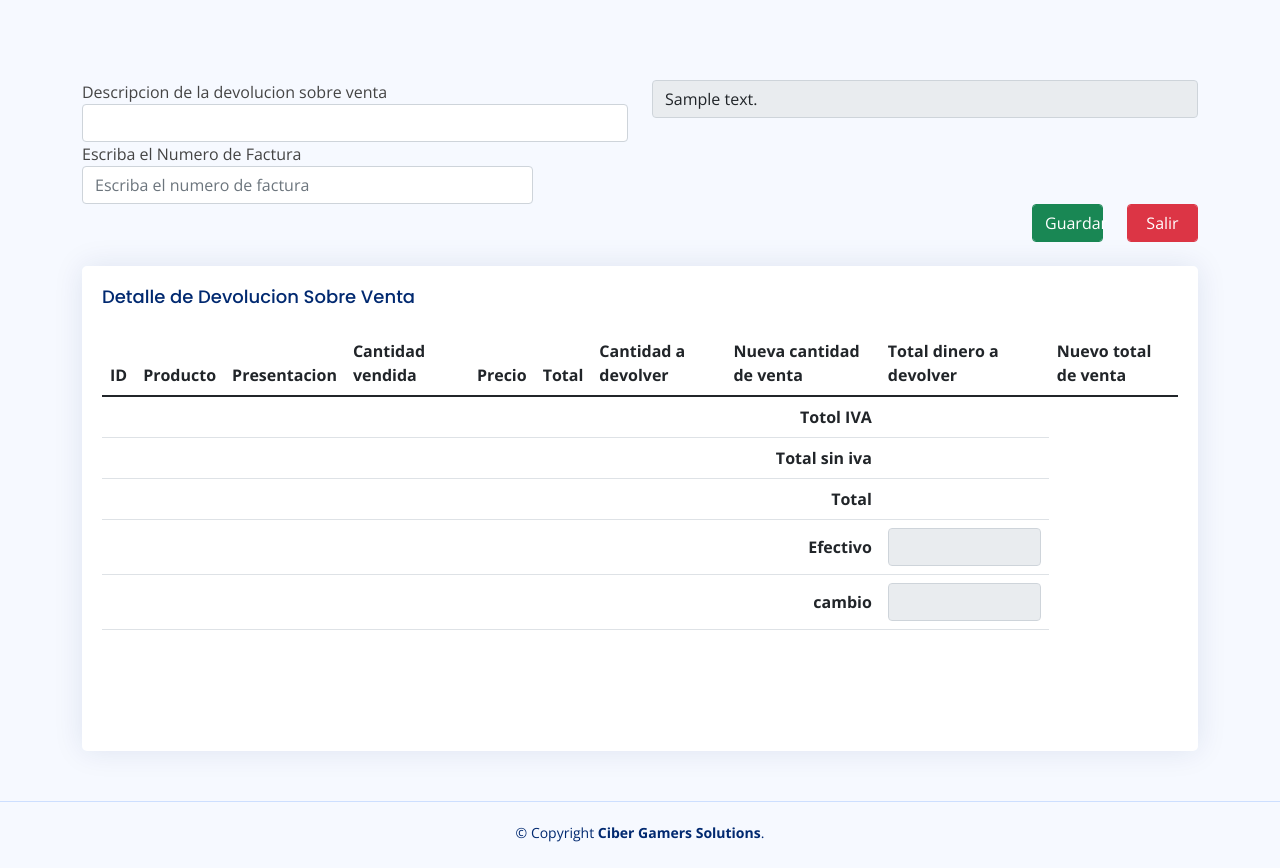
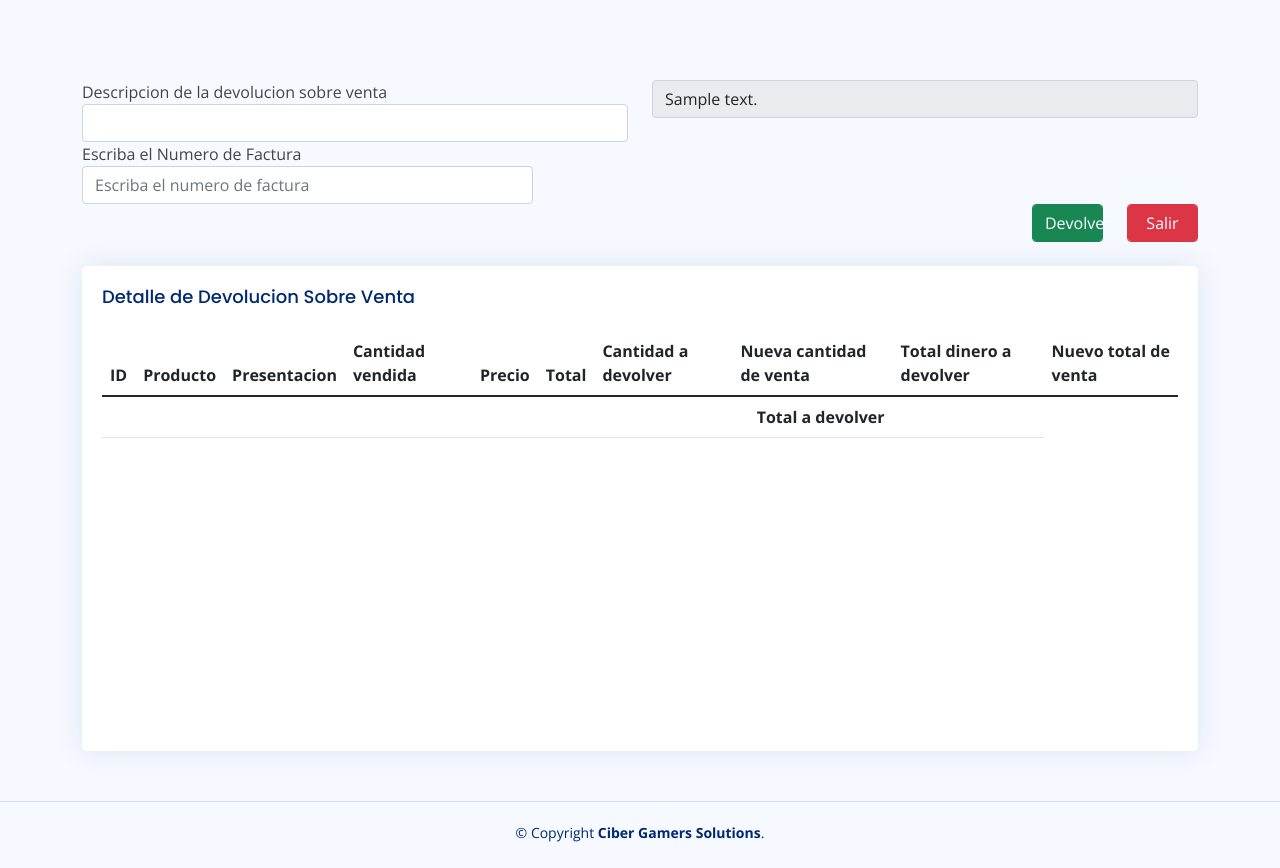
Before and after one commit to javier938a/la_tienda-tienda-agro-de-la-o-, a Django app: page /ventas/devolucion/crear_devolucion_venta in a window 1280 px wide. Run offline with Django 4.2, Linux system fonts and the light colour scheme; a user stored in the database is signed in; tables that the repository leaves empty hold one stand-in row (values such as "Sample post"); lists and menus that the app fills with data are empty; parts of the project's set-up code (start-up, migrations or seed data) failed here and were passed over; some libraries are stand-ins or nearby versions.

Commit message:
validando la tabla maestra de devoluciones sobre venta

```diff
--- a/ventas/proces_devoluciones_venta/crud_devoluciones_venta.py
+++ b/ventas/proces_devoluciones_venta/crud_devoluciones_venta.py
@@ -45,7 +45,7 @@ def listar_productos_de_venta(request):
         filas_ventas+='<td>'+detalle.producto_stock.producto.nombre_producto+'</td>'
         filas_ventas+='<td>'+detalle.producto_stock.presentacion.presentacion+'</td>'
         filas_ventas+='<td class="cant_vendida">'+str(detalle.cantidad)+'</td>'
-        filas_ventas+='<td class="precio_prod">'+str(detalle.precio)+'</td>'
+        filas_ventas+='<td><input class="form-control precio_prod" value="$'+str(detalle.precio)+'" disabled></td>'
         filas_ventas+='<td>'+str(detalle.total)+'</td>'
         filas_ventas+='<td><input class="form-control cant_devo"></td>'
         filas_ventas+='<td class="nueva_cant"></td>'
--- a/ventas/static/assets/js/proces_devolucion_venta/crear_devolucion_venta.js
+++ b/ventas/static/assets/js/proces_devolucion_venta/crear_devolucion_venta.js
@@ -59,8 +59,11 @@ $(document).ready(function(){
             dataType:'json',
             success:function(data){
                 let filas_ventas=data.filas_ventas;
-                $("#table-productos").empty();
-                $("#table-productos").prepend(filas_ventas);
+                console.log(filas_ventas);
+                //agregando el id de la venta en un campo oculto
+                $("#id_venta").val(id_venta);
+                $("#table-devolucion-productos").empty();
+                $("#table-devolucion-productos").prepend(filas_ventas);
 
             }
         })
@@ -75,20 +78,64 @@ $(document).ready(function(){
         let cantidad_devolver= parseInt($(this).val());
         //obteniendo la nueva cantidad que queda en la venta que es la diferencia ente la cantidad vendida menos la cantidad a devolver
         let nueva_cantidad=cantidad_vendida-cantidad_devolver;
+        //Validando que la cantidad a devolver no sea mayor a la cantidad que se haya vendido
+        if($(this).val().length>0){
+            if( parseFloat(cantidad_devolver)>=0.0 && parseFloat(cantidad_devolver)<=parseFloat(cantidad_vendida)){
                 //mostrandolo la nueva cantidad en tiempo real
                 $(this).closest('tr').find('.nueva_cant').text(nueva_cantidad)
                 //obteniendo el precio del producto a devolver
-        let precio_prod=parseFloat($(this).closest('tr').find('.precio_prod').text());
+                let precio_prod=parseFloat($(this).closest('tr').find('.precio_prod').val().replace('$',''));
+                console.log($(this).closest('tr').find('.precio_prod'));
                 //multiplicando el precio del producto por la cantidad de dinero a devolver
                 //esto daria el total de dinero a devolver
                 let dinero_devol=cantidad_devolver*precio_prod
                 //mostrando el total de dinero a devolver
-        $(this).closest('tr').find('.dinero_devol').text(dinero_devol);
+                $(this).closest('tr').find('.dinero_devol').text("$"+dinero_devol);
                 //luego calculariamos el nuevo total que quedaria en la venta
                 let nuevo_total_de_venta=nueva_cantidad*precio_prod;
                 //mostrando la nueva cantidad que quedaria en la venta
-        $(this).closest('tr').find('.nuevo_total_venta').text(nuevo_total_de_venta);
+                $(this).closest('tr').find('.nuevo_total_venta').text("$"+nuevo_total_de_venta);
+
+            }else{
+                $(this).val('');
+                $(this).closest('tr').find('.nueva_cant').text("");
+                $(this).closest('tr').find('.dinero_devol').text("");
+                $(this).closest('tr').find('.nuevo_total_venta').text("");
+                toastr['info']('la cantidad a devolver tiene que ser mayor o igual a la cantidad que se ventido en esta venta');
+            }
+        }else{
+            $(this).closest('tr').find('.nueva_cant').text("");
+            $(this).closest('tr').find('.dinero_devol').text("");
+            $(this).closest('tr').find('.nuevo_total_venta').text("");
+        }
+        calculo_totales();
 
     });
 
+    function calculo_totales(){
+        let total_dinero_devoler=0.0;
+        $("#table-devolucion-productos tr").each(function(){
+            let cantidad_devolver_str=$(this).find('.cant_devo').val();
+            let precio_producto_str=$(this).find('.precio_prod').val();
+            let cantidad=0;
+            let precio=0.0;
+            if(cantidad_devolver_str!=''){
+                cantidad=parseInt(cantidad_devolver_str);
+            }
+            if(precio_producto_str!=''){
+                precio=parseFloat(precio_producto_str.replace('$',''));
+            }
+
+            total_dinero_devoler+=(cantidad*precio);
+            console.log(precio_producto_str.replace("$",''));
         });
+        $("#total").text("$"+redondear(total_dinero_devoler));
+
+    }
+    //funcion para redondear cantidades a dos digitos
+    function redondear(num) {
+        var m = Number((Math.abs(num) * 100).toPrecision(15));
+        return Math.round(m) / 100 * Math.sign(num);
+    }
+
+});
--- a/ventas/templates/proces_devolucion_venta/crear_devolucion_venta.html
+++ b/ventas/templates/proces_devolucion_venta/crear_devolucion_venta.html
@@ -66,6 +66,7 @@
               <input class="form-control" type="text" name="codigo_venta" id="codigo_venta" placeholder="Escriba el numero de factura" value="">
               <input type="hidden" name="url_autocomplete_venta" id="url_autocomplete_venta" value="{% url 'store:auto_ventas_list' %}">
               <input type="hidden" name="url_listar_productos_de_venta" id="url_listar_productos_de_venta" value="{% url 'store:list_prod_de_venta' %}">
+              <input type="hidden" id="id_venta" name="id_venta" value="">
             </div>
           </div>
           <div class="col-md-9">
@@ -78,7 +79,7 @@
           </div>
           <div class="col-md-1">
             <div class="form-group">
-              <button id="efectuar_venta" type="button" class="btn btn-success form-control">Guardar</button>
+              <button id="efectuar_venta" type="button" class="btn btn-success form-control">Devolver</button>
             </div>
           </div>
           <div class="col-md-1">
@@ -116,32 +117,13 @@
                     <th scope="col">Nuevo total de venta</th>
                   </tr>
                 </thead>
-                <tbody id="table-productos">
+                <tbody id="table-devolucion-productos">
 
                 </tbody>
                 <tfoot>
                   <tr>
-                      <th scope="row" colspan="8" style="text-align: right;">Totol IVA</th>
-                      <td id="total_iva"></td>
-                  </tr>
-                  <tr>
-                      <th scope="row" colspan="8" style="text-align: right;">Total sin iva</th>
-                      <td id="total_sin_iva"></td>
-                  </tr>
-                  <tr>
-                      <th scope="row" colspan="8" style="text-align: right;">Total</th>
+                      <th scope="row" colspan="8" style="text-align: right;">Total a devolver</th>
                       <td id="total"></td>
-                  </tr>
-                  <tr>
-                    <th scope="row" colspan="8" style="text-align:right;">Efectivo</th>
-                    <td>
-                      <input class="form-control" type="text" name="txt_efectivo" id="txt_efectivo" value="" style="display: none;" disabled>
-                      <input class="form-control" type="text" name="txt_efectivo_sin_ticket" id="txt_efectivo_sin_ticket" value="" disabled>
-                    </td>
-                  </tr>
-                  <tr>
-                    <th scope="row" colspan="8" style="text-align:right;">cambio</th>
-                    <td><input class="form-control" type="text" name="txt_cambio" id="txt_cambio" value="" disabled></td>
                   </tr>
               </tfoot>
               </table>
```
Lines whose indentation alone changed are shown as unchanged.
